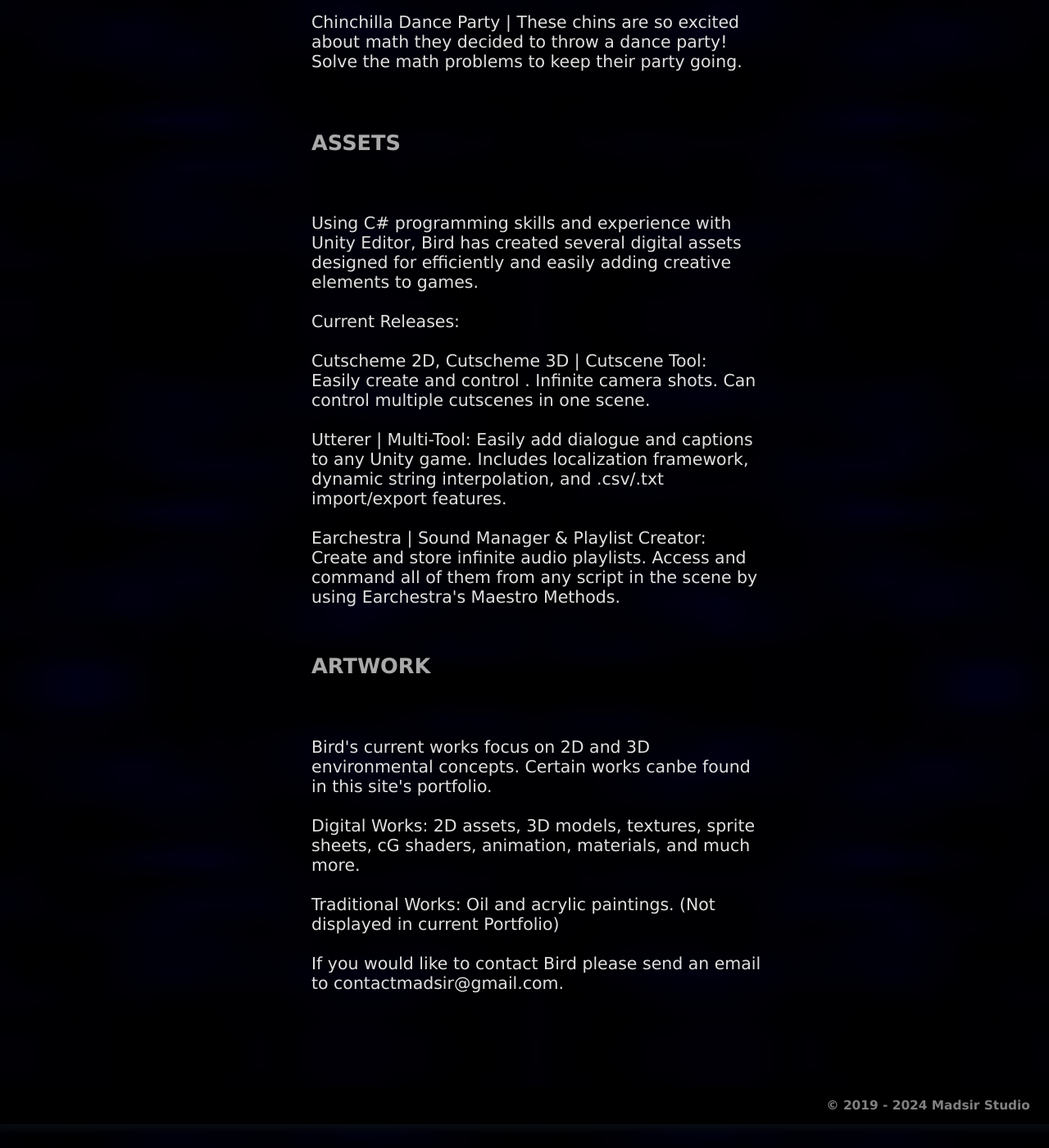
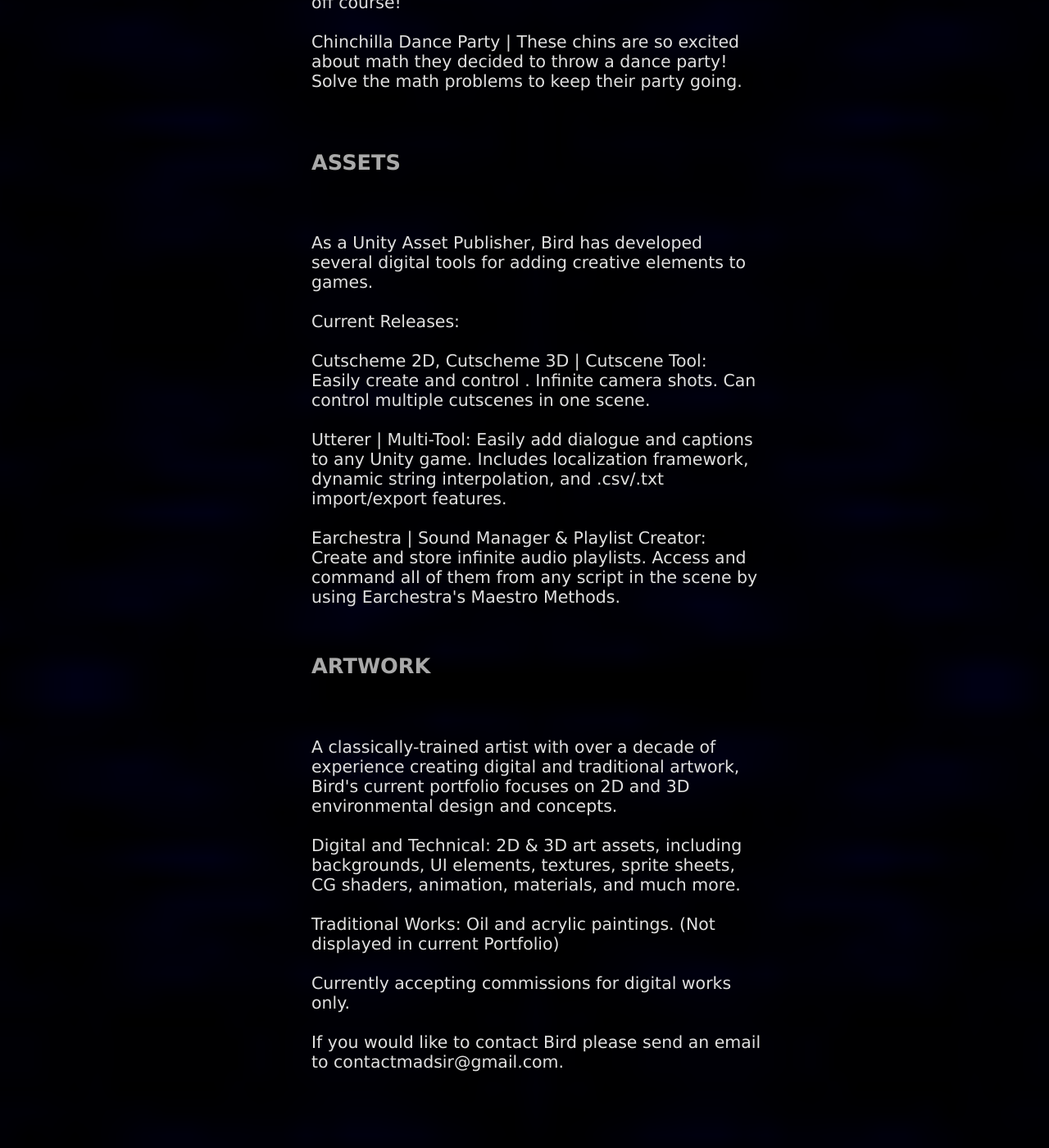
Before and after one commit to Madsir/madsirstudio.github.io, a Jekyll site: the page built from about/index.html, in a window 1280 px wide and 1400 px high, scrolled down 964 px. Shown: the whole window at 82% size. Built offline with Jekyll 4.4.1, drawn with Linux system fonts in a browser that asks for light colours; before the commit the page ends 2335 px from its top, so only the background shows below that; some of the changed text lies outside the part shown.

Commit message:
Update index.html

```diff
--- a/about/index.html
+++ b/about/index.html
@@ -76,16 +76,16 @@
 			<h2>ABOUT</h2><br>
 			<p>Madsir Studio was established in 2019 and represents a collection of works by artist, game developer, and digital asset creator H. B. Bird.</p>
 		<br>
-			<h2>GAMES</h2><br><br>
-			<p>Bird has handled the conception, design, development, and launch of three multi-platform games using Unity and Android Studio.<br><br>
+		<h2>GAMES</h2><br><br>
+			<p>With a full stack developer skillset, Bird has handled the conception, design, development, and launch of three multi-platform games using Unity and Android Studio.<br><br>
 			Current Releases:<br><br>
 			Calculation Boogey | Finish the math problems before the sun sets or the boogeyman will get you. <br><br>
 			Space Toots | Eat space jellies, get gas, and propel your way through the spacescapes. Beware the meteors and gravity effectors waiting to knock you off course! <br><br>
 			Chinchilla Dance Party | These chins are so excited about math they decided to throw a dance party! Solve the math problems to keep their party going. <br></p>
 		<br>
 		<br>
-			<h2>ASSETS</h2><br><br>
-			<p>Using  C# programming skills and experience with Unity Editor, Bird has created several digital assets designed for efficiently and easily adding creative elements to games.<br><br>
+		<h2>ASSETS</h2><br><br>
+			<p>As a Unity Asset Publisher, Bird has developed several digital tools for adding creative elements to games.<br><br>
 			Current Releases: <br><br>
 			Cutscheme  2D, Cutscheme 3D | Cutscene Tool: Easily create and control . Infinite camera shots. Can control multiple cutscenes in one scene.<br><br>
 			Utterer | Multi-Tool: Easily add dialogue and captions to any Unity game. Includes localization framework, dynamic string interpolation, and .csv/.txt import/export features.<br><br>
@@ -93,9 +93,10 @@
 			</p>
 		  <br>
 		  <h2>ARTWORK</h2><br><br>
-		  <p> Bird's current works focus on 2D and 3D environmental concepts. Certain works canbe found  in this site's portfolio.<br><br>
-				Digital Works: 2D assets, 3D models, textures, sprite sheets, cG shaders, animation, materials, and much more.<br><br>
+		  <p>A classically-trained artist with over a decade of experience creating digital and traditional artwork, Bird's current portfolio focuses on 2D and 3D environmental design and concepts.<br><br>
+				Digital and Technical: 2D & 3D art assets, including backgrounds, UI elements, textures, sprite sheets, CG shaders, animation, materials, and much more.<br><br>
 				Traditional Works: Oil and acrylic paintings. (Not displayed in current Portfolio) <br><br>
+				Currently accepting commissions for digital works only.<br><br>
 				If you would like to contact Bird please send an email to contactmadsir@gmail.com.
 			</p>
 		 <br>
```
